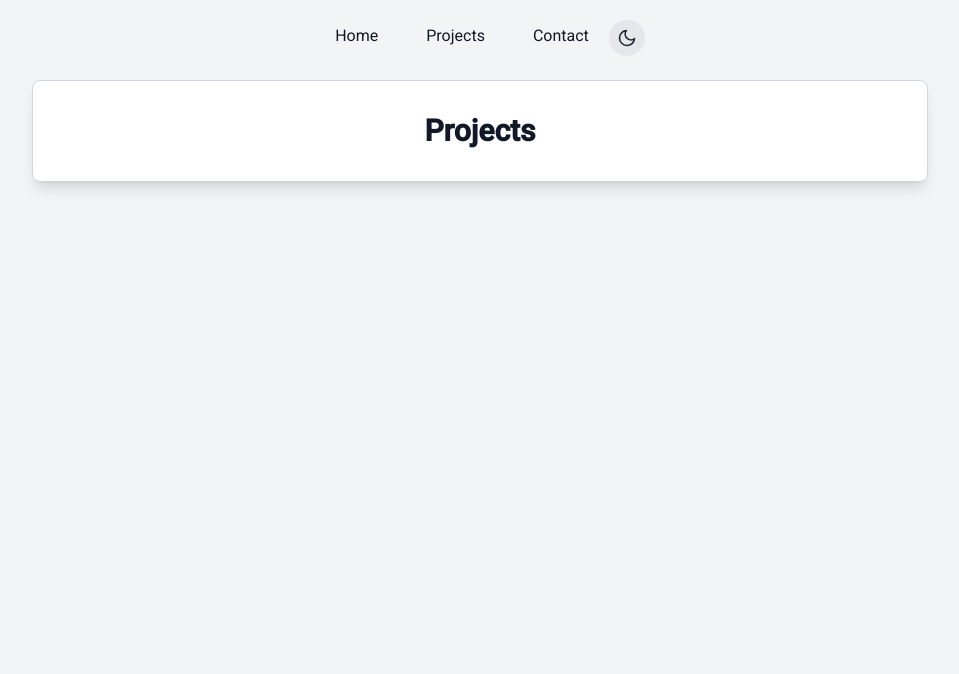
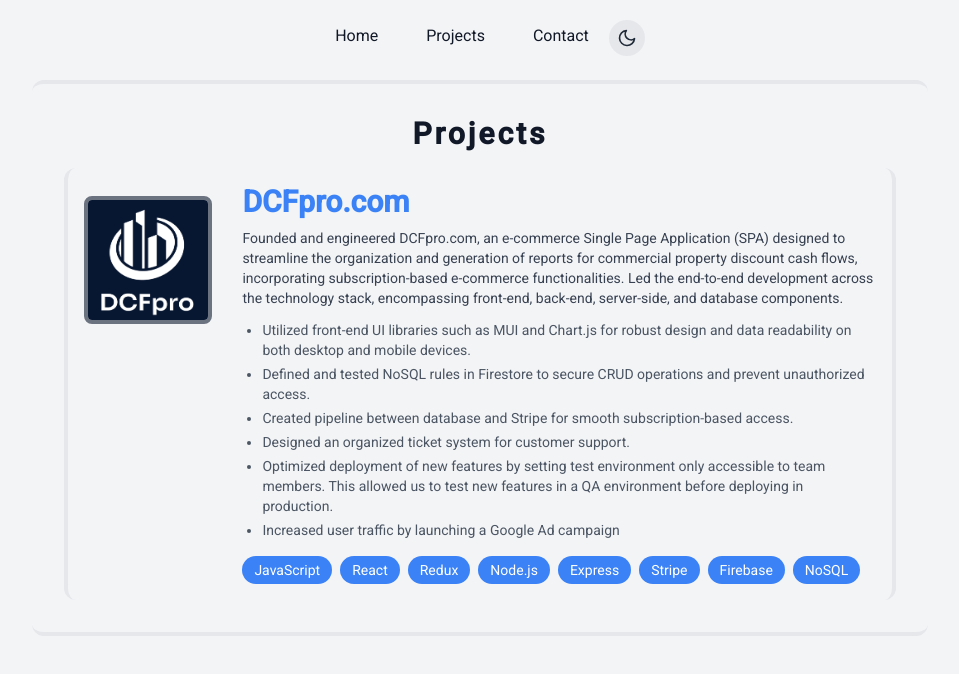
Before and after one commit to Feierstein1/ProfilePage, a Next.js app: page /projects in a window 1280 px wide. Shown: the top 674 px of the page, without its empty margins (160-1119 px from the left). Built offline with nearby package versions, Linux system fonts and the light colour scheme.

Commit message:
setup projects page

```diff
--- a/src/app/contact/page.tsx
+++ b/src/app/contact/page.tsx
@@ -4,9 +4,9 @@
 const Contact = () => {
   return (
     <section className="flex justify-center">
-      <div className="flex flex-col items-center text-center p-4 space-y-4 max-w-lg w-full p-6 rounded-xl border-t-4 border-b-4 dark:border-gray-700">
-        <h1 className="flex justify-center text-2xl tracking-widest font-bold">
-          <MdEmail className="mr-2 mt-1"/>
+      <div className="flex flex-col items-center w-full max-w-lg p-4 p-6 space-y-4 text-center border-brackets">
+        <h1 className="flex justify-center text-2xl font-bold tracking-widest">
+          <MdEmail className="mt-1 mr-2"/>
           Contact Me
         </h1>
 
--- a/src/app/globals.css
+++ b/src/app/globals.css
@@ -19,6 +19,14 @@
 }
 
 body {
-  @apply bg-white text-gray-900 dark:bg-gray-900 dark:text-gray-100;
+  @apply text-gray-900 bg-white dark:bg-gray-900 dark:text-gray-100;
   font-family: 'Roboto', Arial, Helvetica, sans-serif;
 }
+
+.border-brackets {
+  @apply border-t-4 border-b-4 rounded-xl dark:border-gray-700
+}
+
+.border-brackets-horz {
+  @apply border-l-4 border-r-4 rounded-xl dark:border-gray-700
+}
--- a/src/app/projects/page.tsx
+++ b/src/app/projects/page.tsx
@@ -1,13 +1,98 @@
 "use client";
+
+import {StackList} from "../../components/utils"
+
+const projectsArr = [
+  {
+    title: "DCFpro.com",
+    image: "dcfpro.png",
+    url: "https://www.dcfpro.com",
+    description: "Founded and engineered DCFpro.com, an e-commerce Single Page Application (SPA) designed to streamline the organization and generation of reports for commercial property discount cash flows, incorporating subscription-based e-commerce functionalities. Led the end-to-end development across the technology stack, encompassing front-end, back-end, server-side, and database components.",
+    descriptionList: [
+      "Utilized front-end UI libraries such as MUI and Chart.js for robust design and data readability on both desktop and mobile devices.",
+      "Defined and tested NoSQL rules in Firestore to secure CRUD operations and prevent unauthorized access.",
+      "Created pipeline between database and Stripe for smooth subscription-based access.",
+      "Designed an organized ticket system for customer support.",
+      "Optimized deployment of new features by setting test environment only accessible to team members. This allowed us to test new features in a QA environment before deploying in production.",
+      "Increased user traffic by launching a Google Ad campaign",
+    ],
+    stack: [
+      "JavaScript",
+      "React",
+      "Redux",
+      "Node.js",
+      "Express",
+      "Stripe",
+      "Firebase",
+      "NoSQL",
+    ],
+  },
+];
 
 const Projects = () => {
   return (
-    <div className="max-w-4xl mx-auto bg-white dark:bg-gray-900 shadow-lg rounded-lg p-8 space-y-6 border border-gray-300 dark:border-gray-700">
+    <div className="max-w-4xl p-8 mx-auto space-y-6 dark:bg-gray-900 dark:border-gray-700 border-brackets">
       <div className="text-center">
-        <h1 className="text-3xl font-bold text-gray-900 dark:text-gray-100">Projects</h1>
+        <h1 className="pb-4 text-3xl font-bold tracking-widest text-gray-900 dark:text-gray-100">Projects</h1>
+        <ProjectListContainer projects={projectsArr} />
       </div>
     </div>
   );
 };
 
+const ProjectListContainer = ({ projects }) => {
+  return (
+    <div className="flex flex-col space-y-6">
+      {projects.map((proj, index) => (
+        <ProjectListItem key={index} proj={proj} />
+      ))}
+    </div>
+  );
+};
+
+const ProjectListItem = ({ proj }) => {
+  const { title, image, url, description, descriptionList, stack } = proj;
+
+  return (
+    <div key={title} className="flex p-4 border-brackets-horz">
+      <div className="w-1/5">
+        {image && (
+          <a href={url || "#"} target="_blank" rel="noopener noreferrer">
+            <img src={image} alt={title} className="w-32 h-32 mt-3 mb-3 border-4 border-gray-500 rounded-lg" />
+          </a>
+        )}
+      </div>
+      <div className="w-4/5">
+        <div>
+          <h1 className="pb-2 text-3xl font-bold text-left justify-left">
+            {url ? (
+              <a href={url} target="_blank" rel="noopener noreferrer" className="text-blue-500 hover:underline">
+                {title}
+              </a>
+            ) : (
+              title
+            )}
+          </h1>
+
+          <h3 className="pb-3 text-sm text-left text-gray-700 dark:text-gray-300">{description}</h3>
+
+          {descriptionList && <DescriptionList list={descriptionList} />}
+
+          <StackList arr={stack} color="bg-blue-500" />
+        </div>
+      </div>
+    </div>
+  );
+};
+
+const DescriptionList = ({ list }) => {
+  return (
+    <ul className="pl-5 text-sm text-left text-gray-600 list-disc dark:text-gray-400">
+      {list.map((item, i) => (
+        <li key={i} className="pb-1">{item}</li>
+      ))}
+    </ul>
+  );
+};
+
 export default Projects;
--- a/src/components/HeaderBar.tsx
+++ b/src/components/HeaderBar.tsx
@@ -27,7 +27,7 @@
                     isVisible ? "translate-y-0" : "-translate-y-full"
                 }`}
             >
-                <nav className="container mx-auto flex justify-center">
+                <nav className="container flex justify-center mx-auto">
                     <ul className="flex gap-2 pt-1">
                         <li><a href="/" className={`${style}`}>Home</a></li>
                         <li><a href="/projects" className={`${style}`}>Projects</a></li>
--- a/src/components/Profile.tsx
+++ b/src/components/Profile.tsx
@@ -8,11 +8,11 @@
   return (
     <div className="max-w-4xl mx-auto">
       <div className="flex justify-center">
-        <h2 className="text-3xl font-bold text-gray-white tracking-widest transform transition-all duration-500 ease-in-out hover:scale-110 hover:text-blue-500">
+        <h2 className="text-3xl font-bold tracking-widest transition-all duration-500 ease-in-out transform text-gray-white hover:scale-110 hover:text-blue-500">
           Kenny Feierstein
         </h2>
       </div>
-      <div className="grid grid-cols-1 sm:grid-cols-1 md:grid-cols-2 items-center bg-gray-100 dark:bg-gray-900 p-6 rounded-xl border-t-4 border-b-4 dark:border-gray-700 m-6">
+      <div className="grid items-center grid-cols-1 p-6 m-6 bg-gray-100 sm:grid-cols-1 md:grid-cols-2 dark:bg-gray-900 border-brackets">
         <Summary />
         <Picture />
       </div>
@@ -25,8 +25,8 @@
 const Picture = () => {
   return (
     <div className="flex justify-center">
-      <div className="w-48 h-56  overflow-hidden rounded-lg">
-        <img src="/profilePic.png" alt="Your Name" className="w-full h-full object-cover hover:w-38 transition-all ease-in-out " />
+      <div className="w-48 h-56 overflow-hidden rounded-lg">
+        <img src="/profilePic.png" alt="Your Name" className="object-cover w-full h-full transition-all ease-in-out hover:w-38 " />
       </div>
     </div>
   );
@@ -35,7 +35,7 @@
 // Summary Component
 const Summary = () => {
   return (
-    <div className="text-center md:text-left space-y-8">
+    <div className="space-y-8 text-center md:text-left">
       <p className="text-lg text-gray-700 dark:text-gray-300">
         Software Engineer with experience in full-stack development using Node.js.
         Skilled in building scalable applications and collaborating in Agile, remote work environments.
@@ -62,8 +62,7 @@
 const ResumeLink = () => {
   return (
     <>
-      <a href="/resume" className="px-4 py-2 text-white bg-blue-600 rounded-full text-sm sm:text-md transform transition duration-300 ease-in-out hover:bg-blue-800
-      hover:scale-105  dark:bg-gray-600 dark:hover:bg-gray-800 ">
+      <a href="/resume" className="px-4 py-2 text-sm text-white transition duration-300 ease-in-out transform bg-blue-600 rounded-full sm:text-md hover:bg-blue-800 hover:scale-105 dark:bg-gray-600 dark:hover:bg-gray-800 ">
         <h2>View Resume</h2>
       </a>
     </>
@@ -88,7 +87,7 @@
       {stackArr.map(({ type, icon: Icon, color }, index) => (
         <div key={index} className="flex flex-col items-center">
           <Icon className={`text-5xl md:text-3xl lg:text-4xl transition ${color}`} />
-          <p className="mt-2 hidden lg:block">{type}</p>
+          <p className="hidden mt-2 lg:block">{type}</p>
         </div>
       ))}
     </div>
--- /dev/null
+++ b/src/components/utils.tsx
@@ -0,0 +1,16 @@
+interface StackListProps {
+  arr: string[];
+  color: string;
+}
+
+export const StackList = ({ arr, color }: StackListProps) => {
+  return (
+    <div className="flex flex-wrap gap-2 mt-3">
+      {arr.map((skill, index) => (
+        <span key={index} className={`${color} text-white text-sm px-3 py-1 rounded-full`}>
+          {skill}
+        </span>
+      ))}
+    </div>
+  );
+};
```
Also changed, not shown: src/app/resume/page.tsx (+9 -25 lines), src/components/Resume.tsx (+7 -7 lines), public/dcfpro.png (added).
